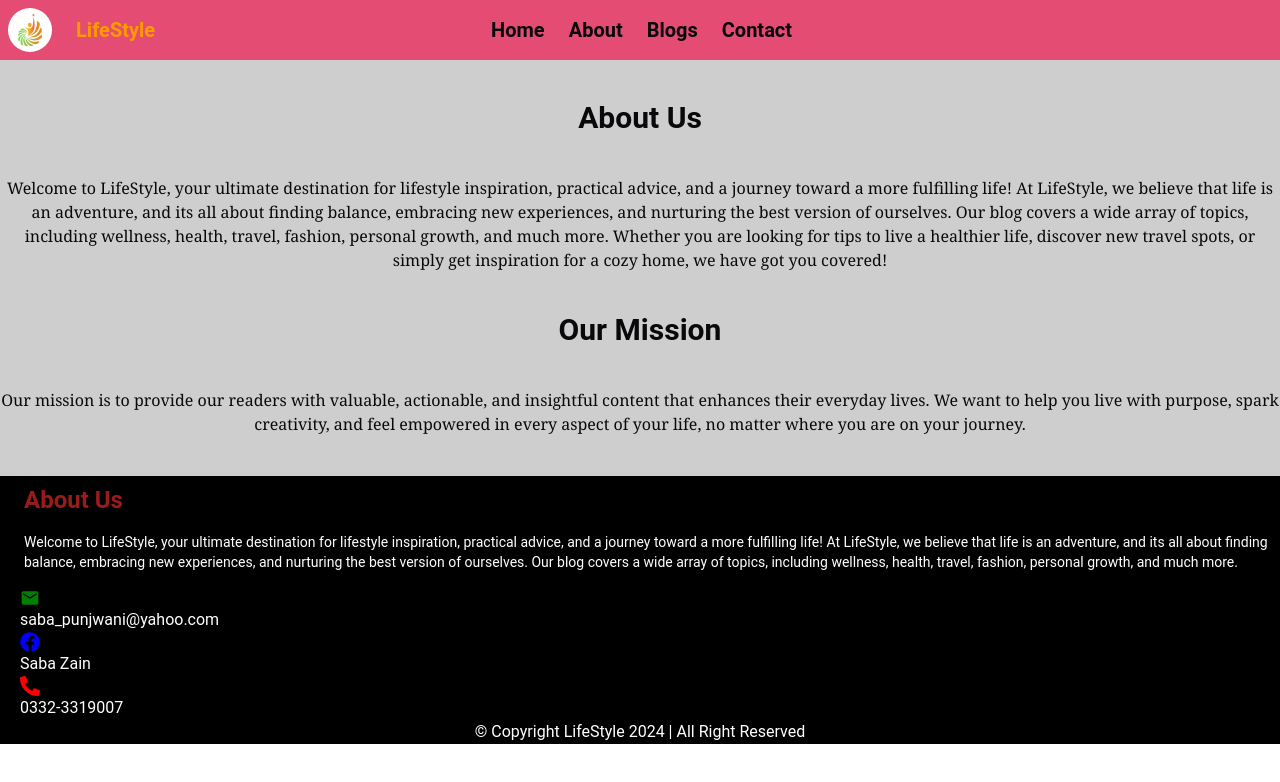
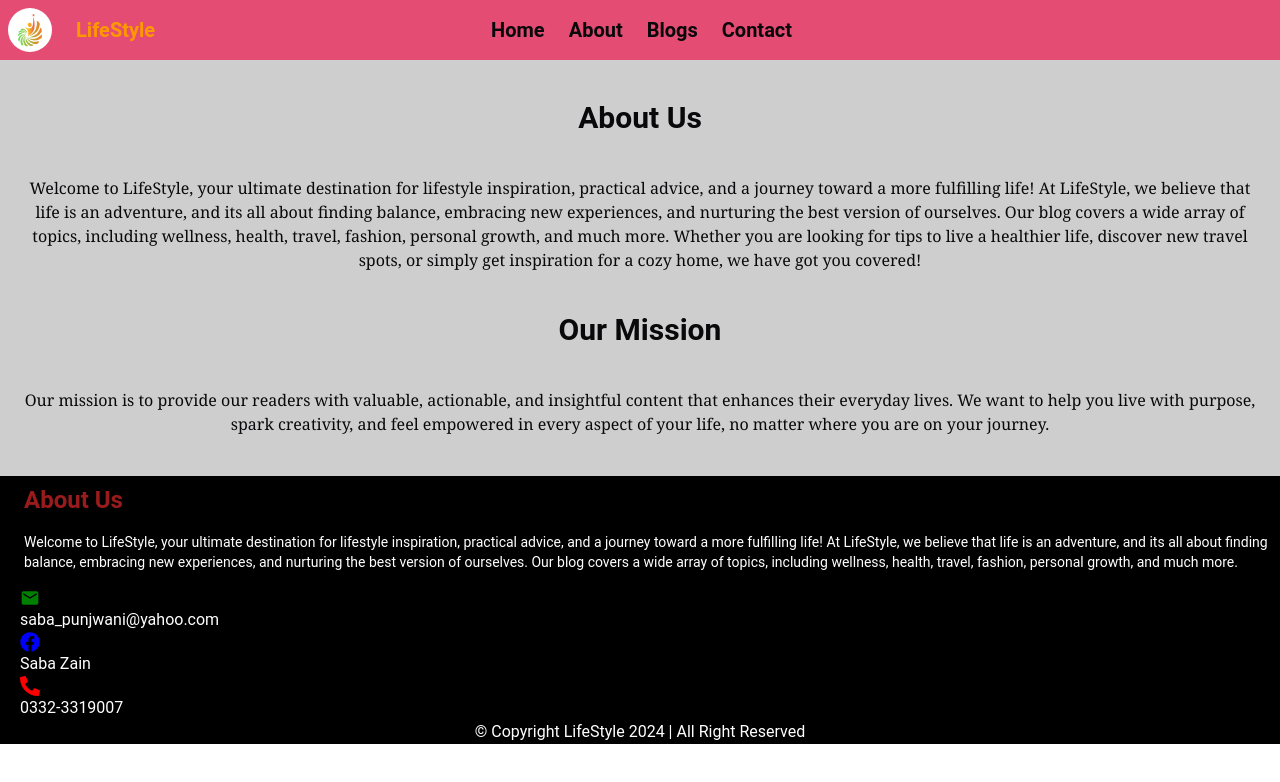
Before and after one commit to SabaZain/blogwebsite, a Next.js app: page /About in a window 1280 px wide. Shown: the top 782 px of the page. Built offline with nearby package versions, Linux system fonts and the light colour scheme.

Commit message:
Update page.tsx

```diff
--- a/src/app/About/page.tsx
+++ b/src/app/About/page.tsx
@@ -4,12 +4,12 @@ const AboutPage = () => {
   return (
     <div className='bg-third'>
       <h1 className='text-3xl text-center font-bold p-10'>About Us</h1>
-      <p className='text-[16px] text-center font-normal font-serif'>Welcome to LifeStyle, your ultimate destination for lifestyle inspiration, practical advice, and a journey toward a more fulfilling life!
+      <p className='text-[16px] text-center font-normal font-serif px-4'>Welcome to LifeStyle, your ultimate destination for lifestyle inspiration, practical advice, and a journey toward a more fulfilling life!
         At LifeStyle, we believe that life is an adventure, and its all about finding balance, embracing new experiences, and nurturing the best version of ourselves. Our blog covers a wide array of topics,
         including wellness, health, travel, fashion, personal growth,
         and much more. Whether you are looking for tips to live a healthier life, discover new travel spots, or simply get inspiration for a cozy home, we have got you covered!</p>
         <h1 className='text-3xl text-center font-bold p-10'>Our Mission</h1>
-        <p className='text-[16px] text-center font-normal font-serif pb-10'>Our mission is to provide our readers with valuable, actionable, and insightful content that enhances their everyday lives.
+        <p className='text-[16px] text-center font-normal font-serif pb-10 px-4'>Our mission is to provide our readers with valuable, actionable, and insightful content that enhances their everyday lives.
          We want to help you live with purpose, spark creativity, and feel empowered in every aspect of your life, no matter where you are on your journey.
 
 </p>
```
